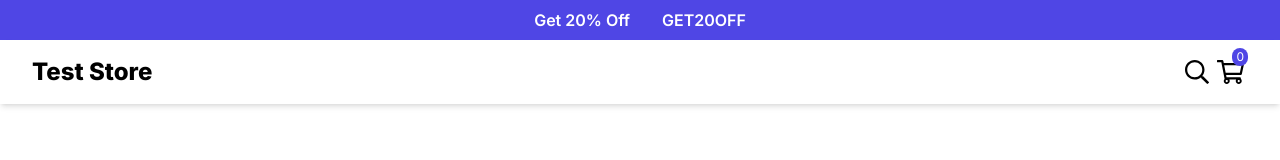
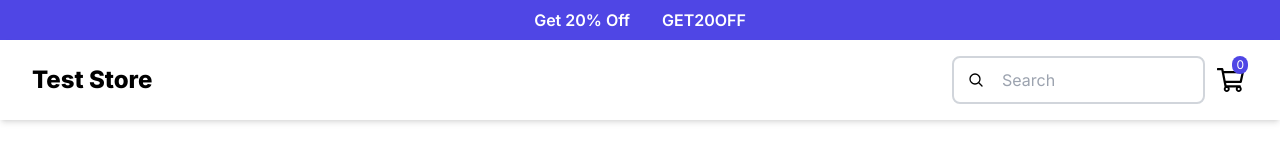
Before and after one commit to DevRohit06/cart-management-system, a Next.js app: page / in a window 1280 px wide. Shown: the top 160 px of the page. Built offline with nearby package versions, Linux system fonts and the light colour scheme.

Commit message:
added search functionality

```diff
--- a/src/components/navBar.tsx
+++ b/src/components/navBar.tsx
@@ -1,45 +1,102 @@
 "use client";
 import { useState } from "react";
 import CartButton from "./cartButton";
+import { useSelector, useDispatch } from "react-redux";
+import { addToCart } from "@/redux/features/cartSlice";
 export default function NavBar() {
+  const items = useSelector((state: any) => state.allCart.items);
   const [open, setOpen] = useState(false);
-  function toggleCart(){
-    setOpen(!open)
+  const [search, setSearch] = useState("");
+  const dispatch = useDispatch();
+  const searchItem = items.filter((item: any) => {
+    return item.name.toLowerCase().includes(search.toLowerCase())
+  })
+
+  function toggleCart() {
+    setOpen(!open);
   }
   return (
     <>
       <div className="relative">
         <header className="header py-4 sticky top-0 bg-white shadow-md flex items-center justify-between px-8 py-02">
           <h1 className="w-3/12 text-2xl font-extrabold">
-            <a href="">
-              Test Store
-            </a>
+            <a href="">Test Store</a>
           </h1>
 
-          <div className="w-3/12 flex justify-end">
-            <a href="">
+          <div className="w-3/12 flex items-center justify-end">
+            <div className="">
+              <div className="max-w-md mx-auto rounded-lg overflow-hidden md:max-w-xl">
+                <div className="">
+                  <div className="w-full px-2">
+                    <div className="relative">
+                      <div className="absolute text-gray-400 top-4 left-4 ">
                         <svg
-                className="h-8 p-1 hover:text-green-500 duration-200"
-                aria-hidden="true"
-                focusable="false"
-                data-prefix="far"
-                data-icon="search"
-                role="img"
+                          viewBox="0 0 24 24"
+                          height='1em'
+                          fill="none"
                           xmlns="http://www.w3.org/2000/svg"
-                viewBox="0 0 512 512"
                         >
+                          <g id="SVGRepo_bgCarrier" stroke-width="0"></g>
+                          <g
+                            id="SVGRepo_tracerCarrier"
+                            stroke-linecap="round"
+                            stroke-linejoin="round"
+                          ></g>
+                          <g id="SVGRepo_iconCarrier">
+                            {" "}
                             <path
-                  fill="currentColor"
-                  d="M508.5 468.9L387.1 347.5c-2.3-2.3-5.3-3.5-8.5-3.5h-13.2c31.5-36.5 50.6-84 50.6-136C416 93.1 322.9 0 208 0S0 93.1 0 208s93.1 208 208 208c52 0 99.5-19.1 136-50.6v13.2c0 3.2 1.3 6.2 3.5 8.5l121.4 121.4c4.7 4.7 12.3 4.7 17 0l22.6-22.6c4.7-4.7 4.7-12.3 0-17zM208 368c-88.4 0-160-71.6-160-160S119.6 48 208 48s160 71.6 160 160-71.6 160-160 160z"
-                  className=""
-                ></path>
+                              d="M15.7955 15.8111L21 21M18 10.5C18 14.6421 14.6421 18 10.5 18C6.35786 18 3 14.6421 3 10.5C3 6.35786 6.35786 3 10.5 3C14.6421 3 18 6.35786 18 10.5Z"
+                              stroke="#000000"
+                              stroke-width="2"
+                              stroke-linecap="round"
+                              stroke-linejoin="round"
+                            ></path>{" "}
+                          </g>
                         </svg>
-            </a>
+                      </div>
+                      <input
+                      onChange={(e) => setSearch(e.target.value)}
+                        type="text"
+                        className="bg-white border-2 border-gray-300 h-12 w-full px-12 rounded-lg focus:outline-none hover:cursor-pointer"
+                        placeholder="Search"
+                        name=""
+                      />
+                      <span className="absolute top-4 right-5 border-l pl-4">
+                        <i className="fa fa-microphone text-gray-500 hover:text-green-500 hover:cursor-pointer"></i>
+                      </span>
+                    </div>
+                  </div>
+                </div>
+              </div>
+            </div>
             <CartButton />
           </div>
         </header>
+      {
+        search && (
+          <div className="absolute  w-[305px] rounded-md bg-gray-200 right-20">
+            {
+              searchItem.map((item: any, index: number) => {
+                return (
+                  <div key={index} className="flex items-center justify-between px-4 py-2 border-b border-gray-700">
+                    <div className="flex items-center gap-4">
+                      <img className="w-10 h-10" src={item.imageSrc} alt="" />
+                      <div>
+                        <h1 className="text-black font-semibold">{item.name}</h1>
+                        <h1 className="text-gray-800">₹{item.price}</h1>
                       </div>
-
+                    </div>
+                    <div>
+                      <button onClick={() => dispatch(addToCart(item))} className="text-white bg-indigo-600 px-3 py-2 rounded-md text-xl">+</button>
+                    </div>
+                  </div>
+                )
+              })
+            }
+          </div>
+        )
+      }
+      </div>
     </>
   );
 }
```
Lines whose indentation alone changed are shown as unchanged.
